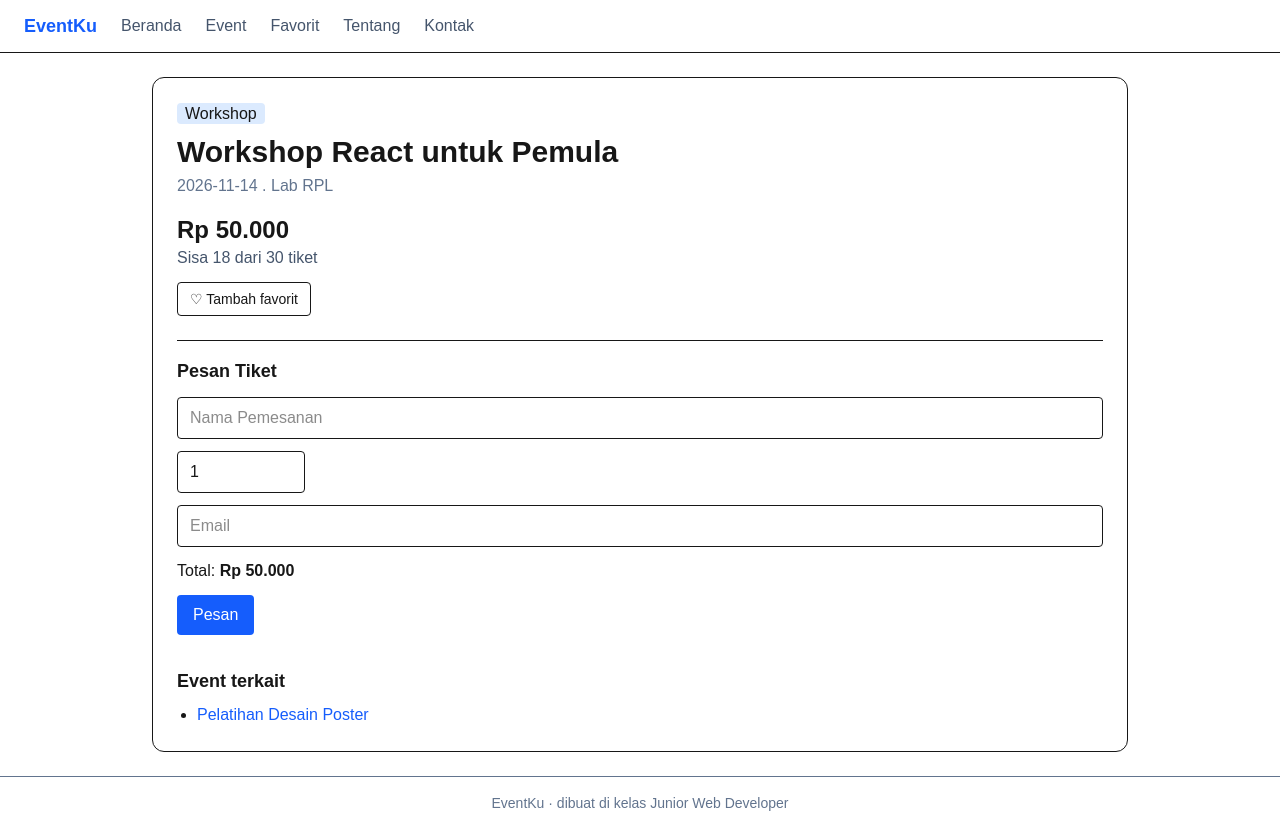
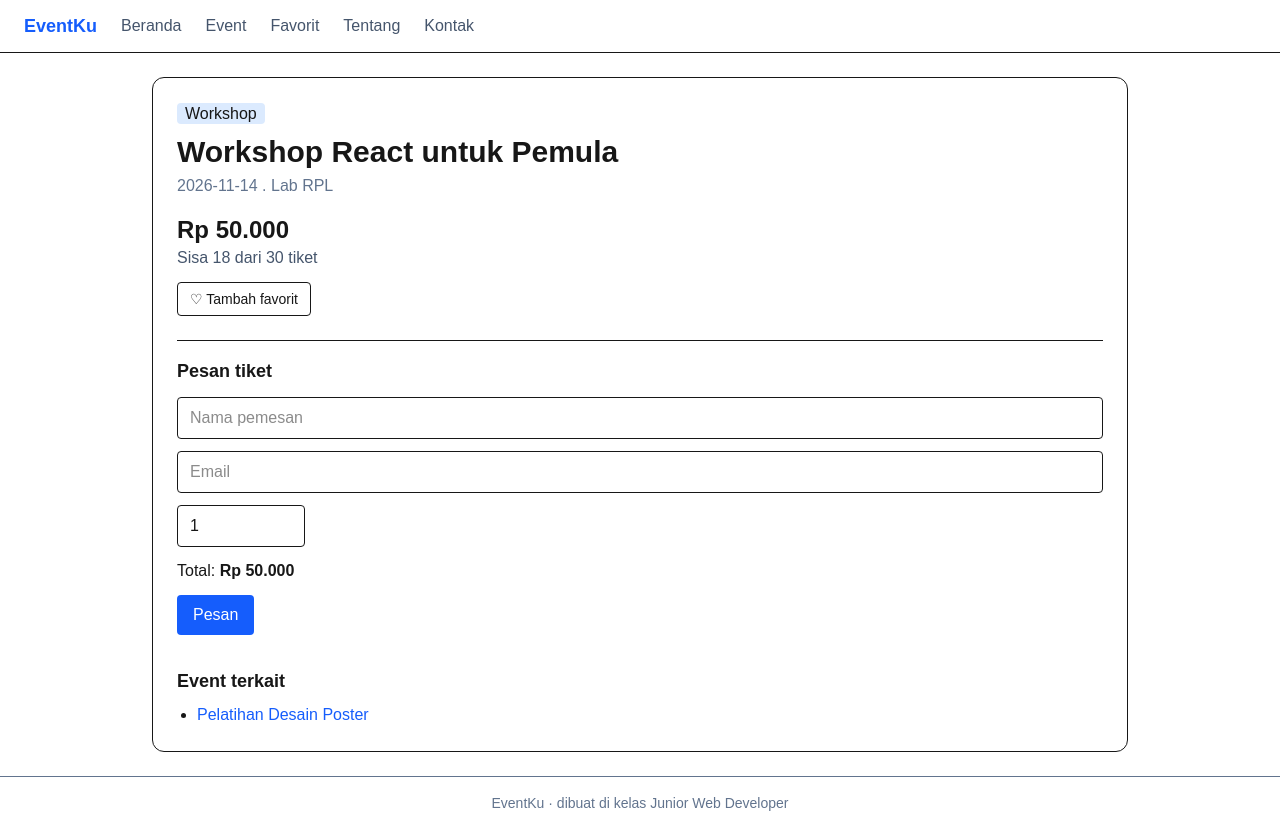
Before and after one commit to virly-PROW/latihan-next.js, a Next.js app: page /event/1 in a window 1280 px wide. Built offline with nearby package versions, Linux system fonts and the light colour scheme.

Commit message:
memindahkan aturan ke server dan menambahkan validasa di bawah input

```diff
--- /dev/null
+++ b/app/actions.ts
@@ -0,0 +1,60 @@
+"use server"
+import {events} from "@/data/event";
+import {tambahPesanan} from "@/data/pesanan";
+
+export type HasilPesan = {
+    berhasil: boolean;
+    pesan: string;
+    galat: {nama?: string; email?: string; jumlah?: string};
+    isian: {nama: string; email: string;};
+};
+
+export async function pesanTiket(_sebelum: HasilPesan, formData: FormData ): Promise<HasilPesan> {
+    const eventId = Number(formData.get("eventId"));
+    const nama = String(formData.get("nama") ?? "").trim();
+    const email = String(formData.get("email") ?? "").trim();
+    const jumlah = Number(formData.get("jumlah"));
+    const isian = {nama, email};
+
+    //pura2 server sedang sibuk
+
+    await new Promise((r)=> setTimeout(r, 800));
+
+
+    const event = events.find((e) => e.id === eventId);
+    if (!event) {
+        return {berhasil: false, pesan: "Event tidak ditemukan", galat: {}, isian};
+    }
+
+    const sisa = event.kuota - event.terisi;
+    const galat: HasilPesan["galat"] = {};
+    if (nama.length < 3) galat.nama = "Nama minimal 3 huruf.";
+    else if (nama.length > 40) galat.nama = "Nama maksimal 40 huruf.";
+    if (!email.includes("@")) galat.email = "Email harus memuat tanda @.";
+    if (!Number.isInteger(jumlah) || jumlah < 1) galat.jumlah = "Jumlah tiket minimal 1.";
+    else if (jumlah > 5) galat.jumlah = "Maksimal 5 tiket per pesanan.";
+    else if (jumlah > sisa) galat.jumlah = `Sisa tiket hanya ${sisa}.`;
+
+    if (Object.keys(galat).length > 0) {
+      return { berhasil: false, pesan: "Periksa lagi isian yang merah.", galat, isian };
+    }
+
+    event.terisi += jumlah;
+    const nomor = tambahPesanan({
+      eventId,
+      judul: event.judul,
+      nama,
+      email,
+      jumlah,
+      total: event.harga * jumlah,
+      waktu: new Date().toLocaleString("id-ID"),
+    });
+
+    return {
+        berhasil: true,
+        pesan: `Pesanan #${nomor} tersimpan: ${jumlah} tiket untuk ${nama}.`,
+        galat: {},
+        isian: {nama, email: ""},
+    };
+
+}
--- a/app/page.tsx
+++ b/app/page.tsx
@@ -7,7 +7,7 @@ export default function Beranda() {
   return (
     <div>
       <section className="py-12 text-center">
-        <h1 className="text-4xl font-bold"> Termukan Event seru di sekolahmu</h1>
+        <h1 className="text-4xl font-bold"> Temukan Event seru di sekolahmu</h1>
         <p className="mt-3 text-slate-600">
           Workshop, Lomba, musik, dan bazar pESAN TIKETNYA DISINI
         </p>
--- a/components/FormPesan.tsx
+++ b/components/FormPesan.tsx
@@ -1,62 +1,70 @@
 "use client";
-import {useState} from "react";
+import { useActionState, useState } from "react";
+import { pesanTiket, type HasilPesan } from "@/app/actions";
 import { rupiah, type Event } from "@/data/event";
 
-export default function FromPesan({event}: {event: Event}) {
+export default function FormPesan({ event }: { event: Event }) {
+  const awal: HasilPesan = {
+    berhasil: false,
+    pesan: "",
+    galat: {},
+    isian: { nama: "", email: "" },
+  };
+  const [hasil, kirim, sedangKirim] = useActionState(pesanTiket, awal);
+  const [jumlah, setJumlah] = useState(1);
   const sisa = event.kuota - event.terisi;
-    const [nama, setNama] = useState("");
-    const [jumlah, setJumlah] = useState(1);
-    const [pesan, setPesan] = useState("");
-    const [berhasil, setBerhasil] = useState(false);
-    const [email, setEmail] = useState("");
 
-    function kirim(e: React.FormEvent) {
-        e.preventDefault();
-        setBerhasil(false);
-        if(nama.trim().length < 0) return setPesan("Nama minimal 3 huruf.");
-        if(jumlah < 1) return setPesan("Jumlah minimal 1 tiket.");
-        if(jumlah > sisa) return setPesan(`Hanya tersisa ${sisa} tiket.`);
-        if(!email.includes("@")) return setPesan("Email tidak valid.");
-        setPesan("");
-        setBerhasil(true);
-    }
-
-    if(sisa === 0) {
+  if (sisa === 0) {
     return <p className="mt-6 font-medium text-red-600">Tiket habis</p>;
-
   }
 
   return (
-        <form onSubmit={kirim} className="mt-6 space-y-3 border-t pt-4">
-            <h2 className="text-lg font-semibold">Pesan Tiket</h2>
+    <form action={kirim} className="mt-6 space-y-3 border-t pt-4">
+      <h2 className="text-lg font-semibold">Pesan tiket</h2>
+      <input type="hidden" name="eventId" value={event.id} />
+
+      <div>
         <input
-                value={nama}
-                onChange={(e) => setNama(e.target.value)}
-                placeholder="Nama Pemesanan"
+          name="nama"
+          defaultValue={hasil.isian.nama}
+          placeholder="Nama pemesan"
           className="block w-full rounded border px-3 py-2"
         />
+        {hasil.galat.nama && <p className="text-sm text-red-600">{hasil.galat.nama}</p>}
+      </div>
+
+      <div>
         <input
+          name="email"
+          defaultValue={hasil.isian.email}
+          placeholder="Email"
+          className="block w-full rounded border px-3 py-2"
+        />
+        {hasil.galat.email && <p className="text-sm text-red-600">{hasil.galat.email}</p>}
+      </div>
+
+      <div>
+        <input
+          name="jumlah"
           type="number"
           value={jumlah}
           onChange={(e) => setJumlah(Number(e.target.value))}
           className="block w-32 rounded border px-3 py-2"
         />
-            <input
-                type="email"
-                value={email}
-                onChange={(e) => setEmail(e.target.value)}
-                placeholder="Email"
-                className="block w-full rounded border px-3 py-2"
-            />
+        {hasil.galat.jumlah && <p className="text-sm text-red-600">{hasil.galat.jumlah}</p>}
+      </div>
+
       <p>Total: <b>{rupiah(event.harga * jumlah)}</b></p>
-            {pesan && <p className="text-red-600">{pesan}</p>}
-            {berhasil && (
-                <p className="text-green-700">
-                   Terima kasih {nama}! {jumlah} tiket dipesan (belum tersimpan, ini masih latihan).
-                </p>
+
+      {hasil.pesan && (
+        <p className={hasil.berhasil ? "text-green-700" : "text-red-600"}>{hasil.pesan}</p>
       )}
-            <button className="rounded bg-blue-600 px-4 py-2 text-white hover:bg-blue-700">
-                Pesan
+
+      <button
+        disabled={sedangKirim}
+        className="rounded bg-blue-600 px-4 py-2 text-white hover:bg-blue-700 disabled:opacity-50"
+      >
+        {sedangKirim ? "Memproses..." : "Pesan"}
       </button>
     </form>
   );
--- /dev/null
+++ b/data/pesanan.ts
@@ -0,0 +1,21 @@
+export type Pesanan = {
+    nomor: number;
+    eventId: number;
+    judul: string;
+    nama: string;
+    email: string;
+    jumlah: number;
+    total: number;
+    waktu: string;
+};
+
+//disimpan di memori server: hilang setiap kali server dimatikan
+export const pesanan: Pesanan[]= [];
+
+let nomorTerakhir = 0;
+
+export function tambahPesanan(data: Omit<Pesanan, "nomor">) {
+    nomorTerakhir += 1;
+    pesanan.unshift({nomor: nomorTerakhir, ...data});
+    return nomorTerakhir;
+}
```
Lines whose indentation alone changed are shown as unchanged.
